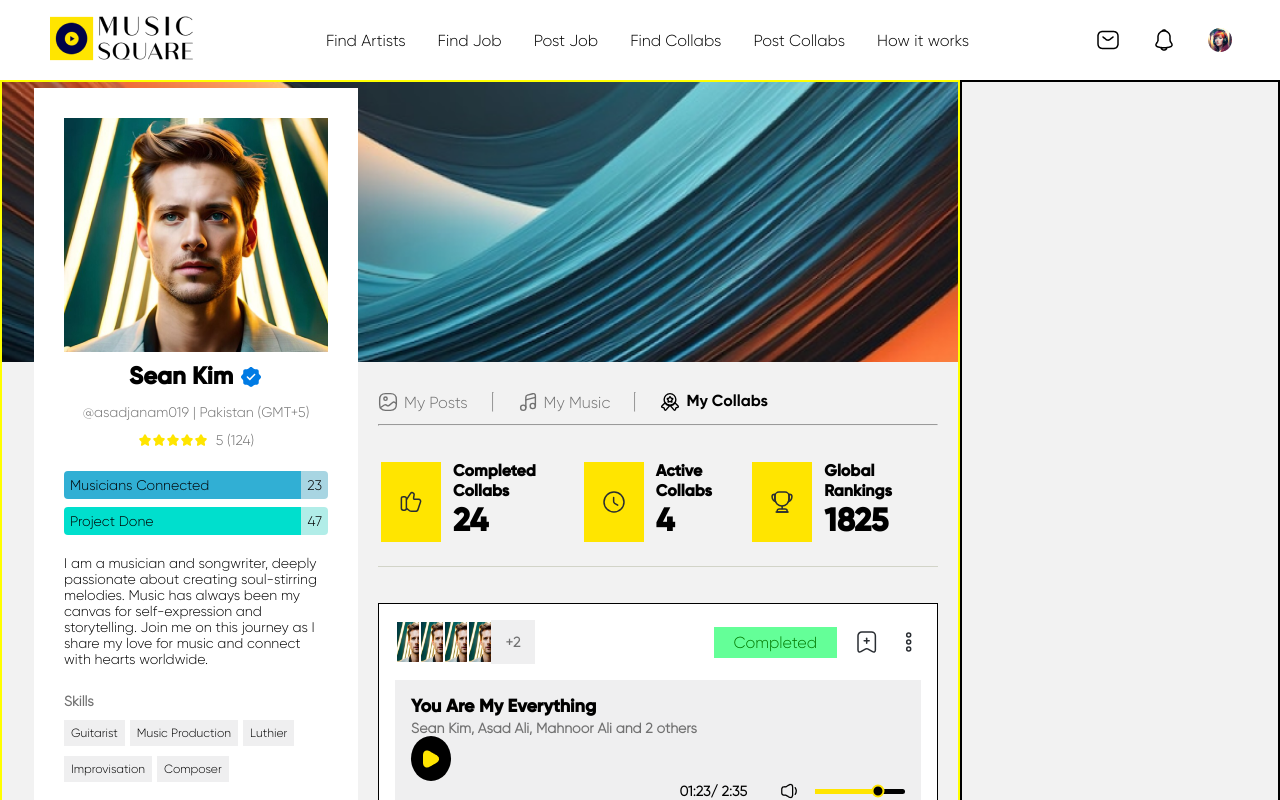
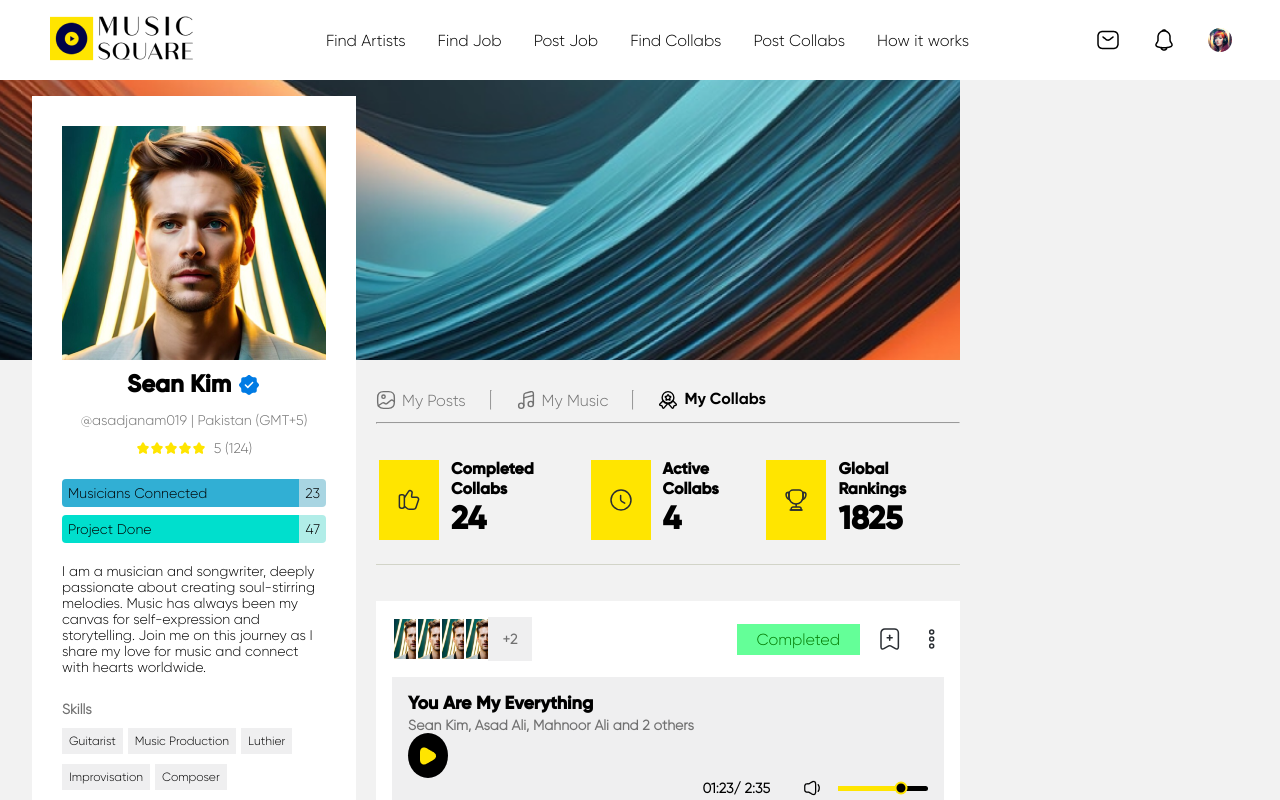
Before and after one commit to M-Abdullah-Bhatti/collabs, a React (Create React App) app: page / in a window 1280 px wide. Shown: the top 800 px of the page. Built offline with nearby package versions, Linux system fonts and the light colour scheme; no server answers.

Commit message:
Height Issue Resolved

```diff
--- a/src/Components/ProfilePage/ProfileTabs/MyCollabs/MyCollabs.css
+++ b/src/Components/ProfilePage/ProfileTabs/MyCollabs/MyCollabs.css
@@ -5,5 +5,5 @@
 .my__collabs__container .my__collabs__main {
   margin: 36px 0;
   background-color: #fff;
-  border: 1px solid #000;
+  /* border: 1px solid #000; */
 }
--- a/src/Components/ProfilePage/ProfileTabs/MyMusic/MyMusic.jsx
+++ b/src/Components/ProfilePage/ProfileTabs/MyMusic/MyMusic.jsx
@@ -1,13 +1,13 @@
-import React from 'react'
-import MyCollabMusicPlayer from '../MyCollabs/MyCollabMusicPlayer/MyCollabMusicPlayer'
+import React from "react";
+import MyCollabMusicPlayer from "../MyCollabs/MyCollabMusicPlayer/MyCollabMusicPlayer";
 
 const MyMusic = () => {
   return (
-    <div style={{marginTop: '30px'}}>
-        <MyCollabMusicPlayer status={0} />
-        <div style={{ backgroundColor: '#fff', padding: '20px'}}></div>
+    <div style={{ marginTop: "30px" }}>
+      <MyCollabMusicPlayer status={0} />
+      {/* <div style={{ backgroundColor: '#fff', padding: '20px'}}></div> */}
     </div>
-  )
-}
+  );
+};
 
-export default MyMusic
+export default MyMusic;
--- a/src/Components/ProfilePage/ProfileTabs/ProfileTabs.css
+++ b/src/Components/ProfilePage/ProfileTabs/ProfileTabs.css
@@ -2,10 +2,10 @@
   display: flex;
   flex-direction: column;
   justify-content: center;
-    padding: 20px 20px 0;
+  padding: 20px 0 20px 20px;
   font-size: 16px;
   font-weight: 400;
-    font-family: 'gilroy-light';
+  font-family: "gilroy-light";
   color: #717171;
 }
 
@@ -28,7 +28,7 @@
 .profile__tabs__option.profile__tabs__selected {
   font-weight: 500;
   color: #000;
-    font-family: 'gilroy-bold';
+  font-family: "gilroy-bold";
 }
 
 .vertical__line {
--- a/src/Pages/Collab.css
+++ b/src/Pages/Collab.css
@@ -7,6 +7,7 @@
 .collab__container__main .collab__main {
   display: flex;
   gap: 2rem;
+  /* min-height: auto !important; */
 }
 
 .collab__container__main .collab__main .left__main {
--- a/src/Pages/Profile/Profile.css
+++ b/src/Pages/Profile/Profile.css
@@ -1,25 +1,18 @@
 .profile__container__main {
-  min-height: 160vh;
   display: flex;
   background-color: #f2f2f2;
-  height: auto;
-
-  /* align-items: stretch; */
 }
 
 .profile__container__main .profile__main {
   width: 75%;
 
-  border: 2px solid yellow;
   display: flex;
   flex-direction: column;
-  /* position: relative; */
   background-color: #f2f2f2;
 }
 
 .profile__main__container {
   display: flex;
-  /* position: relative;; */
 }
 
 .profile__container__main .profile__main .cover__photo {
@@ -31,18 +24,14 @@
 
 .profile__main__left {
   flex: 0.25;
-  margin-top: 0.4rem;
+  margin-top: -33vh;
   margin-left: 2rem;
 }
 
 .profile__main__right {
   flex: 0.75;
-  margin-top: 35vh;
 }
-
-/* ========= */
 
 .profile__container__main .something__else {
   width: 25%;
-  border: 2px solid #000000;
 }
--- a/src/Pages/Profile/Profile.jsx
+++ b/src/Pages/Profile/Profile.jsx
@@ -1,3 +1,35 @@
+// import ProfileDetails from "../../Components/ProfilePage/ProfileDetails/ProfileDetails";
+// import ProfileTabs from "../../Components/ProfilePage/ProfileTabs/ProfileTabs";
+// import "./Profile.css";
+
+// const Profile = () => {
+//   return (
+//     <div className="profile__container__main">
+//       {/* Profile Main */}
+//       <div className="profile__main">
+//         {/* Cover Photo Container */}
+//         <div className="cover__photo">
+//           <div className="profile__main__container">
+//             <div className="profile__main__left">
+//               <ProfileDetails />
+//             </div>
+//             <div className="profile__main__right">
+//               <ProfileTabs />
+//             </div>
+//           </div>
+//         </div>
+//       </div>
+
+//       {/* Something Else */}
+//       <div className="something__else"></div>
+//     </div>
+//   );
+// };
+
+// export default Profile;
+
+// =============
+
 import ProfileDetails from "../../Components/ProfilePage/ProfileDetails/ProfileDetails";
 import ProfileTabs from "../../Components/ProfilePage/ProfileTabs/ProfileTabs";
 import "./Profile.css";
@@ -8,14 +40,13 @@ const Profile = () => {
       {/* Profile Main */}
       <div className="profile__main">
         {/* Cover Photo Container */}
-        <div className="cover__photo">
+        <div className="cover__photo"> </div>
         <div className="profile__main__container">
           <div className="profile__main__left">
             <ProfileDetails />
           </div>
           <div className="profile__main__right">
             <ProfileTabs />
-            </div>
           </div>
         </div>
       </div>
```
Lines whose indentation alone changed are shown as unchanged.
